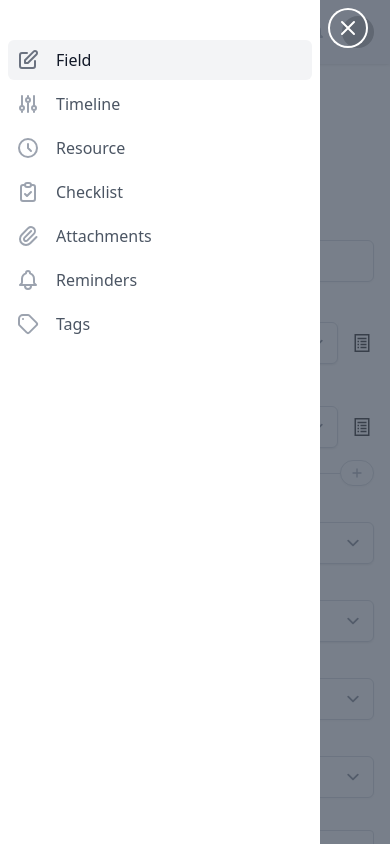
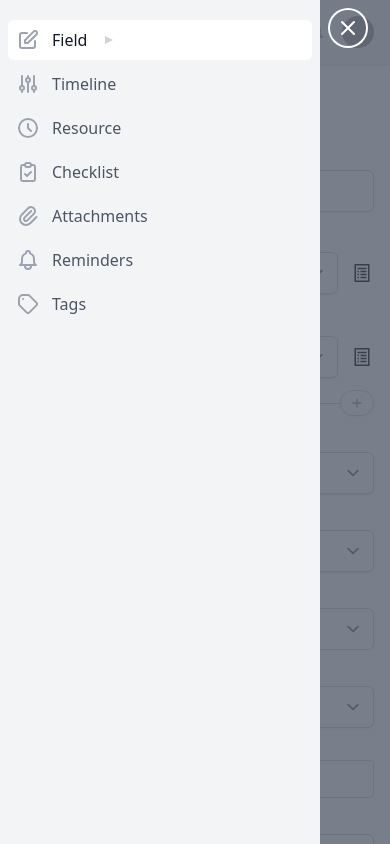
Before and after one commit to rjbhatt110/autotag, a Vue app: page / in a window 390 px wide. Both pictures are taken after a click on the button "Open sidebar". Shown: the top 844 px of the page. Built offline with nearby package versions, Linux system fonts and the light colour scheme; grey boxes are pictures that could not be loaded; a web font is replaced by a local one.

Commit message:
save and close location change and mobile submenu integration

```diff
--- a/src/App.vue
+++ b/src/App.vue
@@ -51,17 +51,20 @@
                   </button>
                 </div>
               </TransitionChild>
-              <div class="flex-1 h-0 pt-5 pb-4 overflow-y-auto">
-                <nav class="mt-5 px-2 space-y-1">
+              <div class="flex-1 h-0 pt-5 pb-4 overflow-y-auto bg-gray-100">
+                <nav
+                  class="px-2 space-y-1 bg-gray-100"
+                  aria-label="Sidebar"
+                >
+                  <template v-for="item in navigation" :key="item.name">
+                    <div v-if="!item.children">
                       <a
-                    v-for="item in navigation"
-                    :key="item.name"
-                    :href="item.href"
+                        href="#"
                         :class="[
                           item.current
-                        ? 'bg-gray-100 text-gray-900'
-                        : 'text-gray-600 hover:bg-gray-50 hover:text-gray-900',
-                      'group flex items-center px-2 py-2 text-base font-medium rounded-md',
+                            ? 'bg-white text-gray-900'
+                            : 'bg-gray-100 text-gray-600 hover:bg-gray-50 hover:text-gray-900',
+                          'group w-full flex items-center pl-2 py-2 text-base font-medium rounded-md',
                         ]"
                       >
                         <component
@@ -70,12 +73,61 @@
                             item.current
                               ? 'text-gray-500'
                               : 'text-gray-400 group-hover:text-gray-500',
-                        'mr-4 flex-shrink-0 h-6 w-6',
+                            'mr-3 flex-shrink-0 h-6 w-6',
                           ]"
                           aria-hidden="true"
                         />
+
                           {{ item.name }}
                       </a>
+                    </div>
+                    <Disclosure
+                      as="div"
+                      v-else
+                      class="space-y-1"
+                      v-slot="{ open }"
+                    >
+                      <DisclosureButton
+                        :class="[
+                          item.current
+                            ? 'bg-white text-gray-900'
+                            : 'bg-gray-100 text-gray-600 hover:bg-gray-50 hover:text-gray-900',
+                          'group w-full flex items-center pl-2 pr-1 py-2 text-left text-base font-medium rounded-md focus:outline-none focus:ring-2 focus:ring-indigo-500',
+                        ]"
+                      >
+                        <component
+                          :is="item.icon"
+                          class="mr-3 flex-shrink-0 h-6 w-6 text-gray-400 group-hover:text-gray-500"
+                          aria-hidden="true"
+                        />
+
+                          {{ item.name }}
+                        <svg
+                          :class="[
+                            open ? 'text-gray-400 rotate-90' : 'text-gray-300',
+                            'ml-3 flex-shrink-0 h-5 w-5 transform group-hover:text-gray-400 transition-colors ease-in-out duration-150',
+                          ]"
+                          viewBox="0 0 20 20"
+                          aria-hidden="true"
+                        >
+                          <path d="M6 6L14 10L6 14V6Z" fill="currentColor" />
+                        </svg>
+                      </DisclosureButton>
+                      <DisclosurePanel
+                        class="space-y-1"
+                      >
+                        <DisclosureButton
+                          v-for="subItem in item.children"
+                          :key="subItem.name"
+                          as="a"
+                          :href="subItem.href"
+                          class="group w-full flex items-center pl-11 pr-2 py-2 text-base font-medium text-gray-600 rounded-md hover:text-gray-900 hover:bg-gray-50"
+                        >
+                          {{ subItem.name }}
+                        </DisclosureButton>
+                      </DisclosurePanel>
+                    </Disclosure>
+                  </template>
                 </nav>
               </div>
             </DialogPanel>
@@ -166,7 +218,8 @@
                   </span>
                   <svg
                     :class="[
-                      open ? 'text-gray-400 rotate-90' : 'text-gray-300', !collapse ? 'sr-only duration-500' : '',
+                      open ? 'text-gray-400 rotate-90' : 'text-gray-300',
+                      !collapse ? 'sr-only duration-500' : '',
                       'ml-3 flex-shrink-0 h-5 w-5 transform group-hover:text-gray-400 transition-colors ease-in-out duration-150',
                     ]"
                     viewBox="0 0 20 20"
@@ -292,7 +345,7 @@
 
       <main class="flex-1">
         <div class="p-4">
-          <div class="w-full mb-4 sm:px-6 md:px-8">
+          <div class="w-full sm:px-6 md:px-8">
             <!-- Page Header -->
             <div class="flex items-center flex-1 min-w-0">
               <div class="relative">
@@ -332,66 +385,6 @@
               >
                 Autotag node
               </h1>
-            </div>
-            <div class="flex items-center justify-between flex-wrap">
-              <!-- Save and Close -->
-              <div class="flex flex-none mt-4">
-                <button
-                  type="button"
-                  class="inline-flex items-center px-4 py-2 border border-gray-300 rounded-md shadow-sm text-sm font-medium text-gray-700 bg-white hover:bg-gray-50 focus:outline-none focus:ring-2 focus:ring-offset-2 focus:ring-indigo-500"
-                >
-                  Save
-                </button>
-                <button
-                  type="button"
-                  class="ml-3 inline-flex items-center px-4 py-2 border border-transparent rounded-md shadow-sm text-sm font-medium text-white bg-indigo-600 hover:bg-indigo-700 focus:outline-none focus:ring-2 focus:ring-offset-2 focus:ring-indigo-500"
-                >
-                  Close
-                </button>
-
-                <div class="ml-3 relative z-1 inline-flex shadow-sm rounded-md">
-                  <Menu as="div" class="-ml-px relative block">
-                    <MenuButton
-                      class="relative inline-flex items-center px-2 py-2 rounded-r-md border border-gray-300 bg-white text-sm font-medium text-gray-500 hover:bg-gray-50 focus:z-10 focus:outline-none focus:ring-1 focus:ring-indigo-500 focus:border-indigo-500"
-                    >
-                      <span class="sr-only">Open options</span>
-                      <DotsVerticalIcon class="h-5 w-5" aria-hidden="true" />
-                    </MenuButton>
-                    <transition
-                      enter-active-class="transition ease-out duration-100"
-                      enter-from-class="transform opacity-0 scale-95"
-                      enter-to-class="transform opacity-100 scale-100"
-                      leave-active-class="transition ease-in duration-75"
-                      leave-from-class="transform opacity-100 scale-100"
-                      leave-to-class="transform opacity-0 scale-95"
-                    >
-                      <MenuItems
-                        class="origin-top-right absolute right-0 mt-2 -mr-1 w-56 z-10 rounded-md shadow-lg bg-white ring-1 ring-black ring-opacity-5 focus:outline-none"
-                      >
-                        <div class="py-1">
-                          <MenuItem
-                            v-for="item in items"
-                            :key="item.name"
-                            v-slot="{ active }"
-                          >
-                            <a
-                              :href="item.href"
-                              :class="[
-                                active
-                                  ? 'bg-gray-100 text-gray-900'
-                                  : 'text-gray-700',
-                                'block px-4 py-2 text-sm',
-                              ]"
-                            >
-                              {{ item.name }}
-                            </a>
-                          </MenuItem>
-                        </div>
-                      </MenuItems>
-                    </transition>
-                  </Menu>
-                </div>
-              </div>
             </div>
           </div>
           <div class="w-full sm:px-6 md:px-8">
@@ -482,9 +475,7 @@
                         >Company</label
                       >
                       <div class="flex items-center flex-[4]">
-                          <div
-                            class="mt-1 relative rounded-md shadow-sm flex-1"
-                          >
+                        <div class="mt-1 relative rounded-md shadow-sm flex-1">
                           <div
                             class="absolute inset-y-0 left-0 pl-3 pt-1 flex items-center pointer-events-none"
                           >
@@ -502,10 +493,7 @@
                                 d="M42 42L6 42 6 9 24 2 42 9z"
                               ></path>
                               <path fill="#9FA8DA" d="M6 42H42V44H6z"></path>
-                                <path
-                                  fill="#BF360C"
-                                  d="M20 35H28V44H20z"
-                                ></path>
+                              <path fill="#BF360C" d="M20 35H28V44H20z"></path>
                               <path
                                 fill="#1565C0"
                                 d="M31 27H37V32H31zM21 27H27V32H21zM11 27H17V32H11zM31 35H37V40H31zM11 35H17V40H11zM31 19H37V24H31zM21 19H27V24H21zM11 19H17V24H11zM31 11H37V16H31zM21 11H27V16H21zM11 11H17V16H11z"
@@ -569,9 +557,7 @@
                         </svg>
                       </div>
                       <div class="flex flex-[4] items-center">
-                          <div
-                            class="mt-1 relative rounded-md shadow-sm flex-1"
-                          >
+                        <div class="mt-1 relative rounded-md shadow-sm flex-1">
                           <div
                             class="absolute inset-y-0 left-0 pl-3 pt-1 flex items-center pointer-events-none"
                           >
@@ -675,9 +661,7 @@
                         class="block text-sm flex-1 font-medium text-gray-700"
                         >Assigned To</label
                       >
-                        <div
-                          class="mt-1 flex-[4] relative rounded-md shadow-sm"
-                        >
+                      <div class="mt-1 flex-[4] relative rounded-md shadow-sm">
                         <div
                           class="absolute inset-y-0 left-0 pl-3 flex items-center pointer-events-none"
                         >
@@ -721,9 +705,7 @@
                         class="block flex-1 text-sm font-medium text-gray-700"
                         >Type</label
                       >
-                        <div
-                          class="mt-1 flex-[4] relative rounded-md shadow-sm"
-                        >
+                      <div class="mt-1 flex-[4] relative rounded-md shadow-sm">
                         <div
                           class="absolute inset-y-0 left-0 pl-3 flex items-center pointer-events-none"
                         >
@@ -867,10 +849,7 @@
                             fill="#3f51b5"
                             d="M26.4 24.898L27.309 19H30l-2.123 10H25.5l-1.495-5.938L22.505 29h-2.377L18 19h2.695l.891 6.035L23.02 19h1.959L26.4 24.898zM12.4 24.898L13.309 19H16l-2.123 10H11.5l-1.495-5.938L8.505 29H6.128L4 19h2.695l.891 6.035L9.02 19h1.959L12.4 24.898zM40.4 24.898L41.309 19H44l-2.123 10H39.5l-1.495-5.938L36.505 29h-2.377L32 19h2.695l.891 6.035L37.02 19h1.959L40.4 24.898z"
                           ></path>
-                            <path
-                              fill="#2196f3"
-                              d="M8.5 12H39.5V14H8.5z"
-                            ></path>
+                          <path fill="#2196f3" d="M8.5 12H39.5V14H8.5z"></path>
                           <path
                             fill="#2196f3"
                             d="M8.5 12H39.5V14H8.5zM8.5 34H39.5V36H8.5z"
@@ -913,6 +892,68 @@
               </form>
             </div>
             <!-- /End replace -->
+          </div>
+          <div
+            class="flex items-center justify-end flex-wrap w-full sm:px-6 md:px-8"
+          >
+            <!-- Save and Close -->
+            <div class="flex flex-none mt-4">
+              <button
+                type="button"
+                class="inline-flex items-center px-4 py-2 border border-gray-300 rounded-md shadow-sm text-sm font-medium text-gray-700 bg-white hover:bg-gray-50 focus:outline-none focus:ring-2 focus:ring-offset-2 focus:ring-indigo-500"
+              >
+                Save
+              </button>
+              <button
+                type="button"
+                class="ml-3 inline-flex items-center px-4 py-2 border border-transparent rounded-md shadow-sm text-sm font-medium text-white bg-indigo-600 hover:bg-indigo-700 focus:outline-none focus:ring-2 focus:ring-offset-2 focus:ring-indigo-500"
+              >
+                Close
+              </button>
+
+              <div class="ml-3 relative z-1 inline-flex shadow-sm rounded-md">
+                <Menu as="div" class="-ml-px relative block">
+                  <MenuButton
+                    class="relative inline-flex items-center px-2 py-2 rounded-r-md border border-gray-300 bg-white text-sm font-medium text-gray-500 hover:bg-gray-50 focus:z-10 focus:outline-none focus:ring-1 focus:ring-indigo-500 focus:border-indigo-500"
+                  >
+                    <span class="sr-only">Open options</span>
+                    <DotsVerticalIcon class="h-5 w-5" aria-hidden="true" />
+                  </MenuButton>
+                  <transition
+                    enter-active-class="transition ease-out duration-100"
+                    enter-from-class="transform opacity-0 scale-95"
+                    enter-to-class="transform opacity-100 scale-100"
+                    leave-active-class="transition ease-in duration-75"
+                    leave-from-class="transform opacity-100 scale-100"
+                    leave-to-class="transform opacity-0 scale-95"
+                  >
+                    <MenuItems
+                      class="origin-top-right absolute right-0 mb-2 bottom-full -mr-1 w-56 z-10 rounded-md shadow-lg bg-white ring-1 ring-black ring-opacity-5 focus:outline-none"
+                    >
+                      <div class="py-1">
+                        <MenuItem
+                          v-for="item in items"
+                          :key="item.name"
+                          v-slot="{ active }"
+                        >
+                          <a
+                            :href="item.href"
+                            :class="[
+                              active
+                                ? 'bg-gray-100 text-gray-900'
+                                : 'text-gray-700',
+                              'block px-4 py-2 text-sm',
+                            ]"
+                          >
+                            {{ item.name }}
+                          </a>
+                        </MenuItem>
+                      </div>
+                    </MenuItems>
+                  </transition>
+                </Menu>
+              </div>
+            </div>
           </div>
         </div>
       </main>
@@ -984,7 +1025,6 @@ const userNavigation = [
 ];
 
 const sidebarOpen = ref(false);
-
 let collapse = ref(true);
 
 const menuCollapse = () => {
```
Lines whose indentation alone changed are shown as unchanged.
